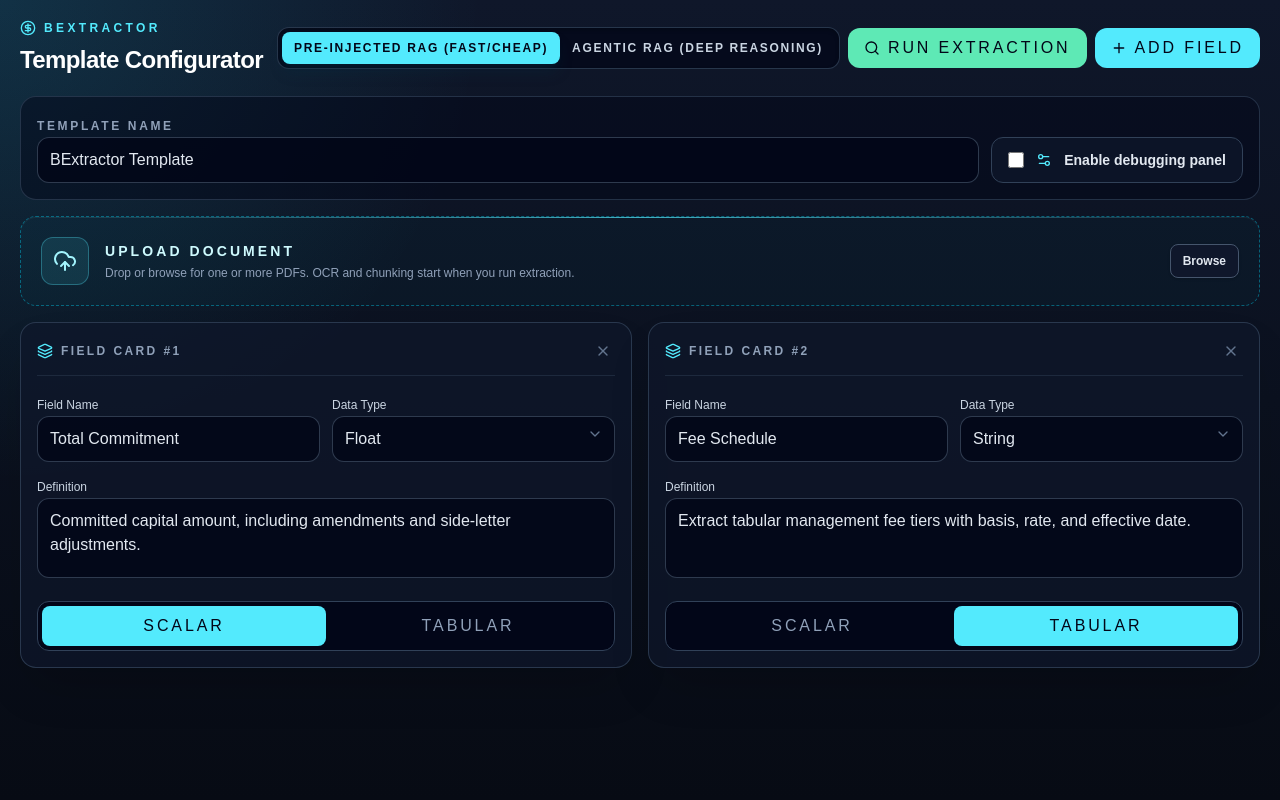
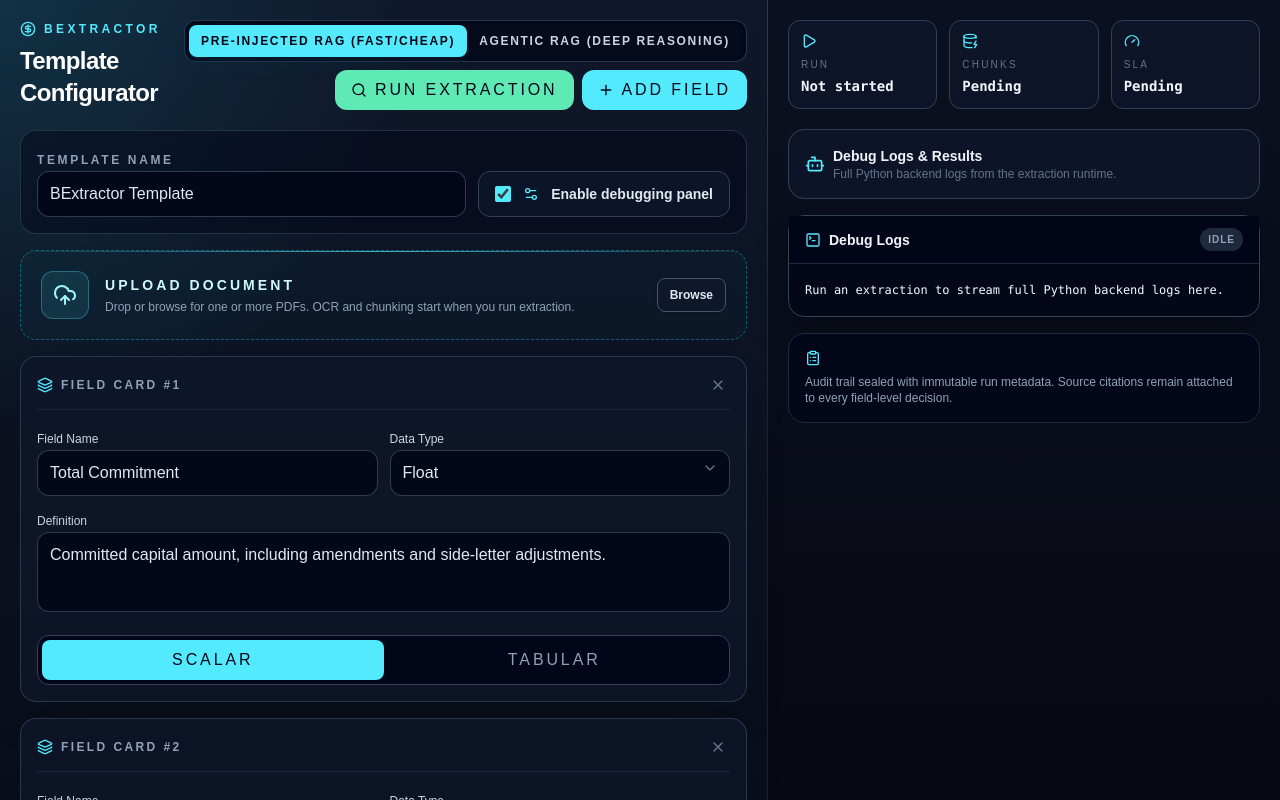
Before and after one commit to macmann/BExtract, a Next.js app in the folder client/: page / in a window 1280 px wide. Shown: the top 800 px of the page. Built offline with nearby package versions, Linux system fonts and the light colour scheme.

Commit message:
Show live debug metrics by default

```diff
--- a/client/src/app/page.tsx
+++ b/client/src/app/page.tsx
@@ -1,6 +1,6 @@
 "use client";
 
-import { useEffect, useRef, useState } from "react";
+import { useEffect, useMemo, useRef, useState } from "react";
 import type { ChangeEvent } from "react";
 import {
   AlertTriangle,
@@ -63,6 +63,12 @@
   total_cost: number;
 };
 
+type DebugRunMetrics = {
+  runId: string;
+  chunkCount: number | null;
+  elapsedSeconds: number | null;
+};
+
 const initialFields: FieldCard[] = [
   {
     id: 1,
@@ -99,6 +105,12 @@
 ];
 
 const initialResults: ExtractionResult[] = [];
+
+const initialDebugRunMetrics: DebugRunMetrics = {
+  runId: "Not started",
+  chunkCount: null,
+  elapsedSeconds: null,
+};
 
 function UploadDropzone({
   files,
@@ -711,13 +723,17 @@
     BatchExportRecord[]
   >([]);
   const [isLoading, setIsLoading] = useState(false);
-  const [showDebugPanel, setShowDebugPanel] = useState(false);
+  const [showDebugPanel, setShowDebugPanel] = useState(true);
   const [templateName, setTemplateName] = useState("BExtractor Template");
   const [extractionApproach, setExtractionApproach] =
     useState<ExtractionApproach>("pre_injected");
   const [tokenCostMetrics, setTokenCostMetrics] =
     useState<TokenCostMetrics | null>(null);
   const [backendLogText, setBackendLogText] = useState("");
+  const [debugRunMetrics, setDebugRunMetrics] = useState<DebugRunMetrics>(
+    initialDebugRunMetrics,
+  );
+  const runStartedAtRef = useRef<number | null>(null);
   const [isCostMetricsOpen, setIsCostMetricsOpen] = useState(false);
   const addField = () =>
     setFields((current) => [
@@ -737,6 +753,24 @@
 
   const timestamp = () =>
     new Date().toLocaleTimeString("en-US", { hour12: false });
+
+  const updateDebugRunMetrics = (updates: Partial<DebugRunMetrics>) =>
+    setDebugRunMetrics((current) => ({ ...current, ...updates }));
+
+  const updateElapsedSeconds = () => {
+    if (!runStartedAtRef.current) return;
+    updateDebugRunMetrics({
+      elapsedSeconds: (Date.now() - runStartedAtRef.current) / 1000,
+    });
+  };
+
+  const captureChunkCountFromMessage = (message: string) => {
+    const chunkMatch = message.match(/(?:Parsed|Indexed)\s+(\d+)\s+PDF text chunks/i);
+    if (chunkMatch) {
+      updateDebugRunMetrics({ chunkCount: Number(chunkMatch[1]) });
+    }
+  };
+
   const appendLog = (tone: RuntimeLog["tone"], text: string) =>
     setRuntimeLogs((current) => [
       ...current,
@@ -857,25 +891,29 @@
 
     if (errorMessage) {
       appendLog("error", errorMessage);
+      updateElapsedSeconds();
       abortControllerRef.current = null;
       setIsLoading(false);
       return;
     }
 
     if (normalizedEvent === "debug_log" && typeof data.message === "string") {
+      captureChunkCountFromMessage(data.message);
       setDebugLogText(
         (current) => `${current}${current ? "\n" : ""}${data.message}`,
       );
       return;
     }
 
-    if (message)
+    if (message) {
+      captureChunkCountFromMessage(message);
       appendLog(
         coerceTone(
           data.tone ?? (normalizedEvent === "error" ? "error" : undefined),
         ),
         message,
       );
+    }
 
     const batchProgress =
       data.batch_progress && typeof data.batch_progress === "object"
@@ -896,6 +934,7 @@
       if (records.length > 0) setBatchExportRecords(records);
       const metrics = normalizeTokenCostMetrics(data.token_cost_metrics);
       if (metrics) setTokenCostMetrics(metrics);
+      updateElapsedSeconds();
       appendLog(
         "success",
         message || "Extraction completed successfully for all files.",
@@ -916,7 +955,11 @@
       if (results.length > 0) setExtractionResults(results);
       const metrics = normalizeTokenCostMetrics(data.token_cost_metrics);
       if (metrics) setTokenCostMetrics(metrics);
+      updateDebugRunMetrics({
+        runId: String(data.batch_id ?? data.document_id ?? debugRunMetrics.runId),
+      });
       if (typeof data.backend_log_text === "string") {
+        captureChunkCountFromMessage(data.backend_log_text);
         setBackendLogText(data.backend_log_text);
         setDebugLogText(data.backend_log_text);
       }
@@ -931,6 +974,7 @@
         return;
       }
 
+      updateElapsedSeconds();
       appendLog(
         "success",
         batchTotal > 1
@@ -1104,6 +1148,8 @@
     setTokenCostMetrics(null);
     setBackendLogText("");
     setDebugLogText("");
+    setDebugRunMetrics(initialDebugRunMetrics);
+    runStartedAtRef.current = null;
     setIsCostMetricsOpen(false);
     setRuntimeLogs([
       {
@@ -1119,6 +1165,7 @@
 
   const handleCancelExtraction = () => {
     abortControllerRef.current?.abort();
+    updateElapsedSeconds();
     setIsLoading(false);
   };
 
@@ -1150,6 +1197,12 @@
       files.length === 1
         ? files[0].name.replace(/\.pdf$/i, "") || "uploaded_document"
         : `${safeTemplateName()}_batch`;
+    runStartedAtRef.current = Date.now();
+    setDebugRunMetrics({
+      runId: documentId,
+      chunkCount: null,
+      elapsedSeconds: null,
+    });
     const templatePayload = {
       documentId,
       items: fieldPayload,
@@ -1210,6 +1263,31 @@
       setIsLoading(false);
     }
   };
+
+  const debugSummaryMetrics = useMemo(
+    () => [
+      { label: "Run", value: debugRunMetrics.runId, icon: Play },
+      {
+        label: "Chunks",
+        value:
+          debugRunMetrics.chunkCount === null
+            ? "Pending"
+            : String(debugRunMetrics.chunkCount),
+        icon: DatabaseZap,
+      },
+      {
+        label: "SLA",
+        value:
+          debugRunMetrics.elapsedSeconds === null
+            ? isLoading
+              ? "Running"
+              : "Pending"
+            : `${debugRunMetrics.elapsedSeconds.toFixed(1)}s`,
+        icon: Gauge,
+      },
+    ],
+    [debugRunMetrics, isLoading],
+  );
 
   return (
     <main className="min-h-screen bg-[#060913] text-slate-100">
@@ -1346,11 +1424,7 @@
         {showDebugPanel && (
           <aside className="hidden w-[40%] bg-[linear-gradient(180deg,#0b1020,#05070d)] p-5 xl:block">
             <div className="mb-5 grid grid-cols-3 gap-3">
-              {[
-                { label: "Run", value: "ADK-2049", icon: Play },
-                { label: "Chunks", value: "018", icon: DatabaseZap },
-                { label: "SLA", value: "1.8s", icon: Gauge },
-              ].map((metric) => {
+              {debugSummaryMetrics.map((metric) => {
                 const Icon = metric.icon;
 
                 return (
```
